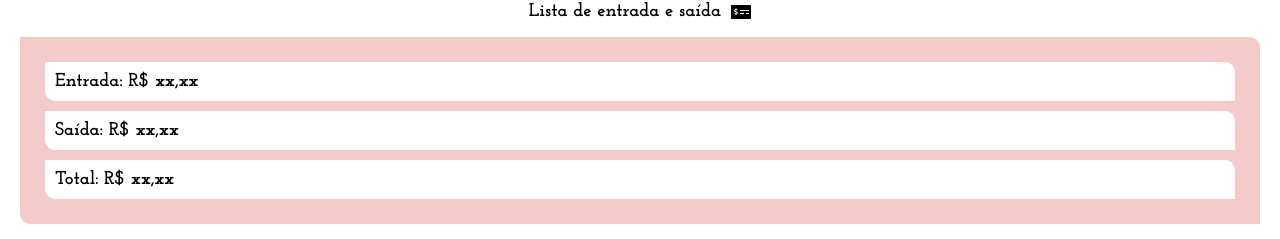
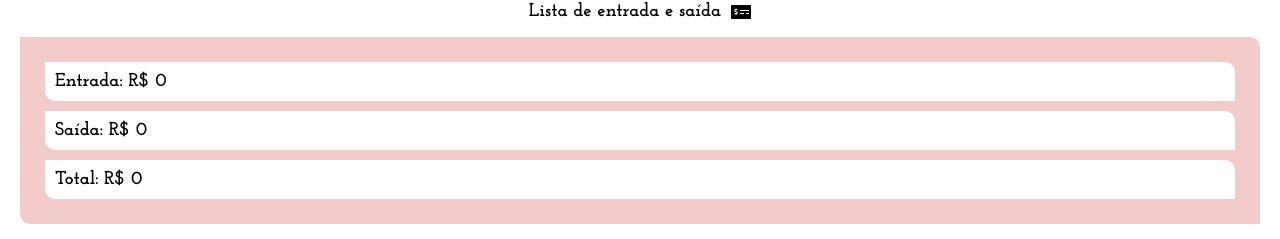
Before and after one commit to danieljosias/manicure-client, a React (Vite) app: page /finances in a window 1280 px wide. Shown: the part 563-802 px from the top of the page. Built offline with nearby package versions, Linux system fonts and the light colour scheme; no server answers.

Commit message:
fix: total do valor de entrada e saída

```diff
--- a/src/components/ModalEditClient/index.jsx
+++ b/src/components/ModalEditClient/index.jsx
@@ -89,7 +89,7 @@ export const ModalEditClient = ({client_id}) => {
         onClose={onClose}
       >
         <ModalOverlay bg='#F3CBCB' />
-        <ModalContent p='20px'>
+        <ModalContent p='20px' >
           <Flex justifyContent='space-between'p='10'>
             <Heading as='h3'>Editar Cliente</Heading>
             <ModalCloseButton border='none' bg='transparent' />
--- a/src/pages/Finances/index.jsx
+++ b/src/pages/Finances/index.jsx
@@ -1,5 +1,5 @@
 import { Header } from '../../components/Header'
-import { useContext, useState } from 'react'
+import { useContext, useEffect, useState } from 'react'
 import {
   FormControl,
   FormErrorMessage,
@@ -19,7 +19,7 @@ import { ApiContext } from '../../providers/api';
 import { toast } from 'react-toastify';
 
 export const Finances = () => {
-  const { createFinances, listFinances, setFinances } = useContext(ApiContext)
+  const { createFinances, listFinances, setFinances, finances } = useContext(ApiContext)
 
   const [isOpen, setIsOpen] = useState(false)
   const [description, setDescription] = useState('')
@@ -65,6 +65,18 @@ export const Finances = () => {
       })
     }
   }
+
+  const datas = finances.filter((finance) => finance.type === 'Entrada')
+  const saida = datas.reduce((acc, data) => {
+    return Number(acc) + Number(data.value)
+  }, 0)
+
+  const itens = finances.filter((finance) => finance.type === 'Saída')
+  const entrada = itens.reduce((acc, itens) => {
+    return Number(acc) + Number(itens.value)
+  }, 0)
+
+  const total = Number(entrada) - Number(saida)
 
   return(
     <>
@@ -116,13 +128,13 @@ export const Finances = () => {
 
             <Flex flexDirection='column' justifyContent='space-between' gap='10'>
                 <Box bg='white' p='10' borderRadius='0px 10px 0px 10px'>
-                  <Heading as='h3'>Entrada: R$ xx,xx</Heading>
+                  <Heading as='h3'>Entrada: R$ {entrada}</Heading>
                 </Box>
                 <Box bg='white' p='10' borderRadius='0px 10px 0px 10px'>
-                  <Heading as='h3'>Saída: R$ xx,xx</Heading>
+                  <Heading as='h3'>Saída: R$ {saida}</Heading>
                 </Box>
                 <Box bg='white' p='10' borderRadius='0px 10px 0px 10px'>
-                  <Heading as='h3'>Total: R$ xx,xx</Heading>
+                  <Heading as='h3'>Total: R$ {Math.abs(total)}</Heading>
                 </Box>
             </Flex>
           </Flex>
```
